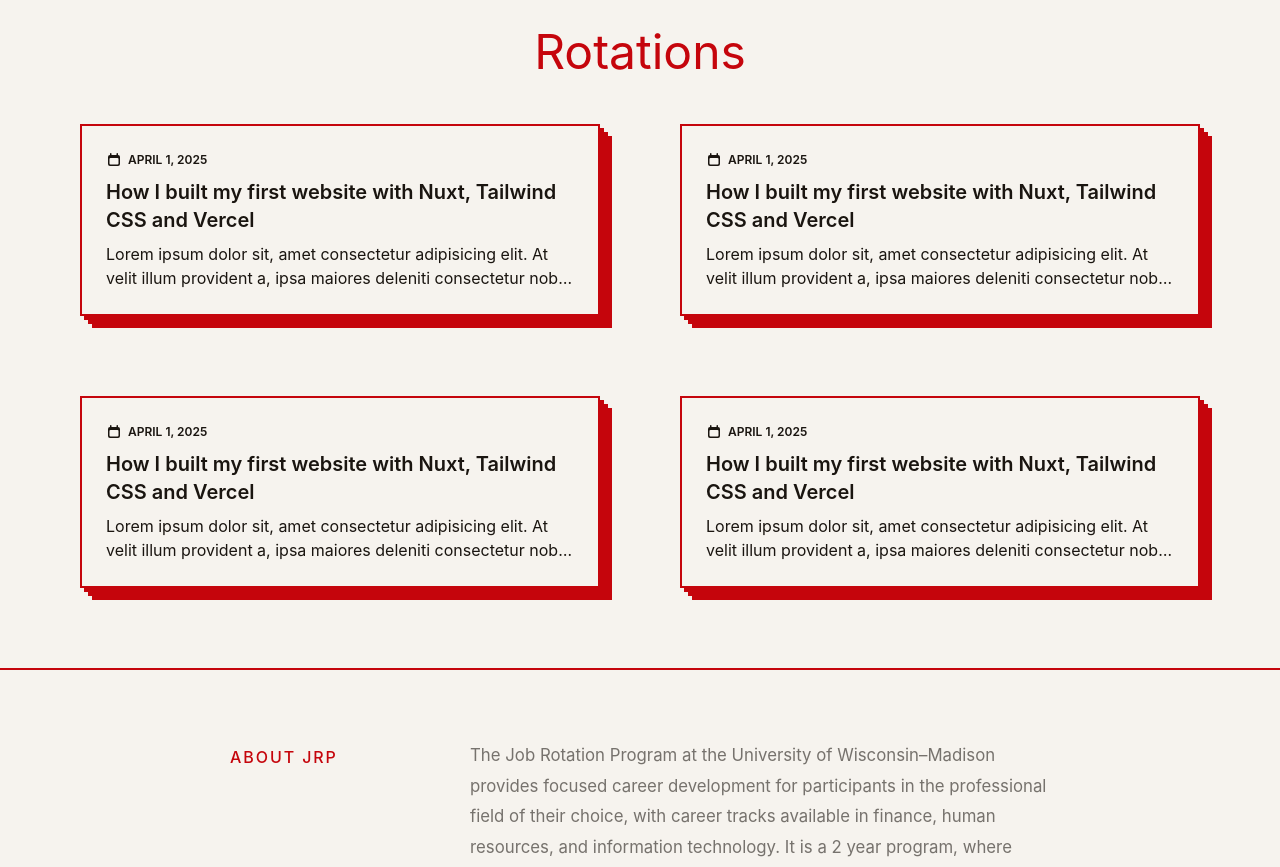
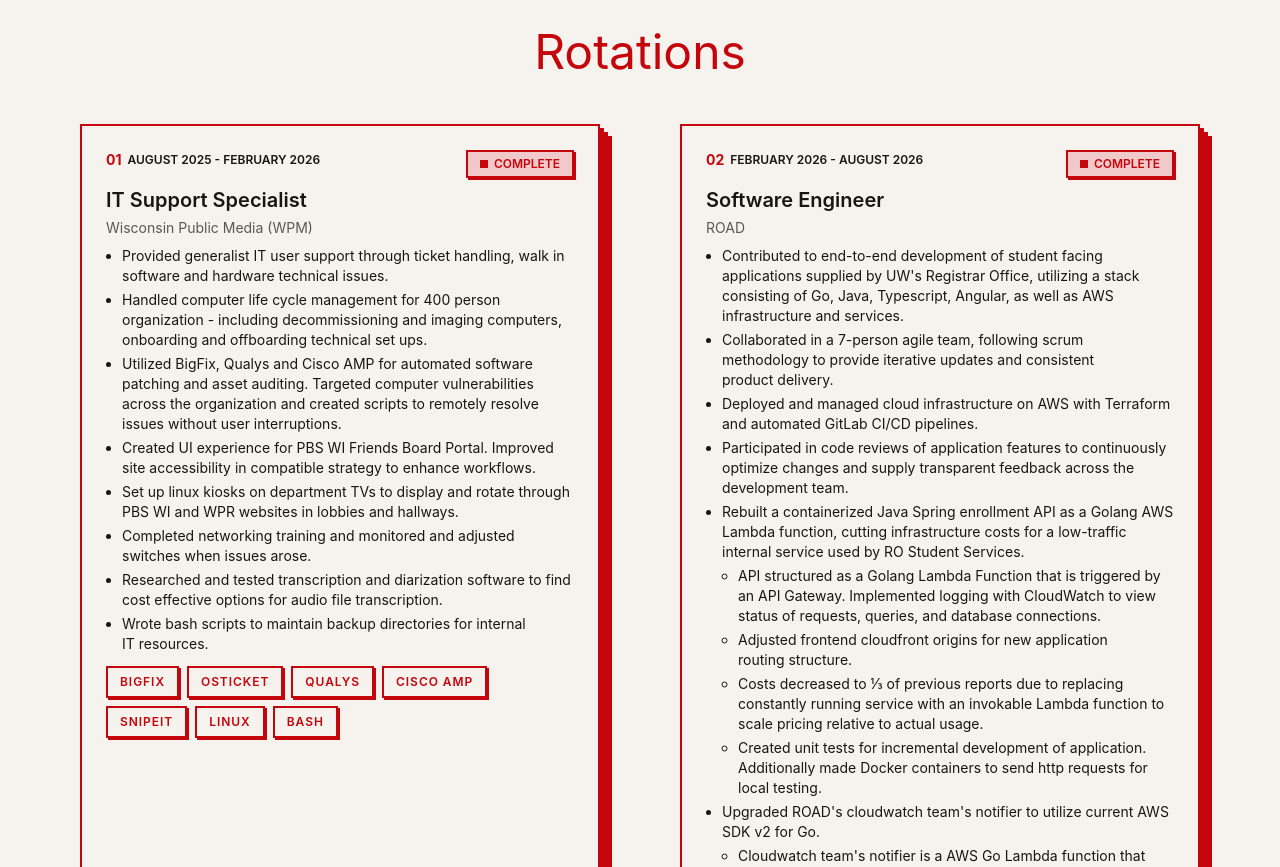
Before and after one commit to river-alaqidy/portfolio, a React (Vite) app: page / in a window 1280 px wide. Shown: the part 600-1467 px from the top of the page. Built offline with nearby package versions, Linux system fonts and the light colour scheme.

Commit message:
rotation cards implemented

```diff
--- a/src/components/JrpPanel.jsx
+++ b/src/components/JrpPanel.jsx
@@ -1,5 +1,11 @@
 import uwLogo from "../assets/images/uw-logo-horizontal-color-web-digital.svg"
-import { prodevCards } from "../data/jrp"
+import { rotations, prodevCards } from "../data/jrp"
+
+const badgeLabels = {
+    done: "Complete",
+    active: "In Progress",
+    next: "Upcoming",
+};
 
 function ProfDev() {
   return (
@@ -66,146 +72,80 @@ function AboutJrp() {
 }
 
 
-function Rotations() {
-    return <div className="px-20 pt-20 pb-20 border-b-2 border-cardinal">
-        <h2 className="text-5xl font- text-center mb-12 text-cardinal">Rotations</h2>
-        <div className="grid grid-cols-2 gap-20">
-        <a
-            href="#"
-            className="transition-color duration-200 block border-2 border-cardinal bg-off-white text-dark p-4 shadow-[4px_4px_0_0,8px_8px_0_0,12px_12px_0_0] shadow-cardinal hover:translate-3 hover:bg-cardinal-light hover:shadow-none hover:text-dark sm:p-6"
-        >
-            <span className="inline-flex items-center gap-1.5">
-                <svg
-                aria-hidden="true"
-                xmlns="http://www.w3.org/2000/svg"
-                viewBox="0 0 16 16"
-                fill="currentColor"
-                className="size-4"
-                >
-                <path
-                    fillRule="evenodd"
-                    d="M4 1.75a.75.75 0 0 1 1.5 0V3h5V1.75a.75.75 0 0 1 1.5 0V3a2 2 0 0 1 2 2v7a2 2 0 0 1-2 2H4a2 2 0 0 1-2-2V5a2 2 0 0 1 2-2V1.75ZM4.5 6a1 1 0 0 0-1 1v4.5a1 1 0 0 0 1 1h7a1 1 0 0 0 1-1V7a1 1 0 0 0-1-1h-7Z"
-                    clipRule="evenodd"
-                />
-                </svg>
+function RotationCard({ rotation }) {
+    return (
+        <div className="transition-color duration-200 block border-2 border-cardinal bg-off-white text-dark p-4 shadow-[4px_4px_0_0,8px_8px_0_0,12px_12px_0_0] shadow-cardinal hover:translate-3 hover:bg-cardinal-light hover:shadow-none hover:text-dark sm:p-6">
+            <div className="flex items-start justify-between gap-4">
+                <span className="inline-flex items-center gap-1.5">
+                    <span className="text-sm font-bold text-cardinal">{rotation.num}</span>
+                    <time className="text-xs/none font-semibold uppercase">
+                        {rotation.period}
+                    </time>
+                </span>
 
-                <time dateTime="2025-04-01" className="text-xs/none font-semibold uppercase">
-                April 1, 2025
-                </time>
-            </span>
+                <span className="inline-flex shrink-0 items-center gap-1.5 border-2 border-cardinal bg-cardinal-light px-3 py-1.5 text-xs/none font-semibold uppercase text-cardinal shadow-[2px_2px_0_0] shadow-cardinal">
+                    <span className="size-2 bg-cardinal"></span>
+                    {badgeLabels[rotation.badge] ?? rotation.badge}
+                </span>
+            </div>
 
-            <h3 className="mt-1 text-xl font-semibold">
-                How I built my first website with Nuxt, Tailwind CSS and Vercel
+            <h3 className="mt-2 text-xl font-semibold">
+                {rotation.title}
             </h3>
 
-            <p className="mt-2 line-clamp-2 text-pretty">
-                Lorem ipsum dolor sit, amet consectetur adipisicing elit. At velit illum provident a, ipsa
-                maiores deleniti consectetur nobis et eaque.
-            </p>
-        </a>
-        <a
-            href="#"
-            className="transition-color duration-200 block border-2 border-cardinal bg-off-white text-dark p-4 shadow-[4px_4px_0_0,8px_8px_0_0,12px_12px_0_0] shadow-cardinal hover:translate-3 hover:bg-cardinal-light hover:shadow-none hover:text-dark sm:p-6"
-        >
-            <span className="inline-flex items-center gap-1.5">
-                <svg
-                aria-hidden="true"
-                xmlns="http://www.w3.org/2000/svg"
-                viewBox="0 0 16 16"
-                fill="currentColor"
-                className="size-4"
-                >
-                <path
-                    fillRule="evenodd"
-                    d="M4 1.75a.75.75 0 0 1 1.5 0V3h5V1.75a.75.75 0 0 1 1.5 0V3a2 2 0 0 1 2 2v7a2 2 0 0 1-2 2H4a2 2 0 0 1-2-2V5a2 2 0 0 1 2-2V1.75ZM4.5 6a1 1 0 0 0-1 1v4.5a1 1 0 0 0 1 1h7a1 1 0 0 0 1-1V7a1 1 0 0 0-1-1h-7Z"
-                    clipRule="evenodd"
-                />
-                </svg>
+            {rotation.org && (
+                <p className="mt-1 text-sm text-dark/70">
+                    {rotation.org}
+                </p>
+            )}
 
-                <time dateTime="2025-04-01" className="text-xs/none font-semibold uppercase">
-                April 1, 2025
-                </time>
-            </span>
+            <ul className="mt-2 list-disc pl-4 space-y-1 text-pretty text-sm">
+                {rotation.bullets.map((bullet, i) =>
+                    typeof bullet === "string" ? (
+                        <li key={i}>{bullet}</li>
+                    ) : (
+                        <li key={i}>
+                            {bullet.text}
+                            <ul className="mt-1 list-[circle] pl-4 space-y-1">
+                                {bullet.subBullets.map((subBullet, j) => (
+                                    <li key={j}>{subBullet}</li>
+                                ))}
+                            </ul>
+                        </li>
+                    )
+                )}
+            </ul>
 
-            <h3 className="mt-1 text-xl font-semibold">
-                How I built my first website with Nuxt, Tailwind CSS and Vercel
-            </h3>
-
-            <p className="mt-2 line-clamp-2 text-pretty">
-                Lorem ipsum dolor sit, amet consectetur adipisicing elit. At velit illum provident a, ipsa
-                maiores deleniti consectetur nobis et eaque.
-            </p>
-        </a>
-        <a
-            href="#"
-            className="transition-color duration-200 block border-2 border-cardinal bg-off-white text-dark p-4 shadow-[4px_4px_0_0,8px_8px_0_0,12px_12px_0_0] shadow-cardinal hover:translate-3 hover:bg-cardinal-light hover:shadow-none hover:text-dark sm:p-6"
-        >
-            <span className="inline-flex items-center gap-1.5">
-                <svg
-                aria-hidden="true"
-                xmlns="http://www.w3.org/2000/svg"
-                viewBox="0 0 16 16"
-                fill="currentColor"
-                className="size-4"
-                >
-                <path
-                    fillRule="evenodd"
-                    d="M4 1.75a.75.75 0 0 1 1.5 0V3h5V1.75a.75.75 0 0 1 1.5 0V3a2 2 0 0 1 2 2v7a2 2 0 0 1-2 2H4a2 2 0 0 1-2-2V5a2 2 0 0 1 2-2V1.75ZM4.5 6a1 1 0 0 0-1 1v4.5a1 1 0 0 0 1 1h7a1 1 0 0 0 1-1V7a1 1 0 0 0-1-1h-7Z"
-                    clipRule="evenodd"
-                />
-                </svg>
-
-                <time dateTime="2025-04-01" className="text-xs/none font-semibold uppercase">
-                April 1, 2025
-                </time>
-            </span>
-
-            <h3 className="mt-1 text-xl font-semibold">
-                How I built my first website with Nuxt, Tailwind CSS and Vercel
-            </h3>
-
-            <p className="mt-2 line-clamp-2 text-pretty">
-                Lorem ipsum dolor sit, amet consectetur adipisicing elit. At velit illum provident a, ipsa
-                maiores deleniti consectetur nobis et eaque.
-            </p>
-        </a>
-        <a
-            href="#"
-            className="transition-color duration-200 block border-2 border-cardinal bg-off-white text-dark p-4 shadow-[4px_4px_0_0,8px_8px_0_0,12px_12px_0_0] shadow-cardinal hover:translate-3 hover:bg-cardinal-light hover:shadow-none hover:text-dark sm:p-6"
-        >
-            <span className="inline-flex items-center gap-1.5">
-                <svg
-                aria-hidden="true"
-                xmlns="http://www.w3.org/2000/svg"
-                viewBox="0 0 16 16"
-                fill="currentColor"
-                className="size-4"
-                >
-                <path
-                    fillRule="evenodd"
-                    d="M4 1.75a.75.75 0 0 1 1.5 0V3h5V1.75a.75.75 0 0 1 1.5 0V3a2 2 0 0 1 2 2v7a2 2 0 0 1-2 2H4a2 2 0 0 1-2-2V5a2 2 0 0 1 2-2V1.75ZM4.5 6a1 1 0 0 0-1 1v4.5a1 1 0 0 0 1 1h7a1 1 0 0 0 1-1V7a1 1 0 0 0-1-1h-7Z"
-                    clipRule="evenodd"
-                />
-                </svg>
-
-                <time dateTime="2025-04-01" className="text-xs/none font-semibold uppercase">
-                April 1, 2025
-                </time>
-            </span>
-
-            <h3 className="mt-1 text-xl font-semibold">
-                How I built my first website with Nuxt, Tailwind CSS and Vercel
-            </h3>
-
-            <p className="mt-2 line-clamp-2 text-pretty">
-                Lorem ipsum dolor sit, amet consectetur adipisicing elit. At velit illum provident a, ipsa
-                maiores deleniti consectetur nobis et eaque.
-            </p>
-        </a>
-    </div>
-    </div>
+            {rotation.chips.length > 0 && (
+                <div className="mt-3 flex flex-wrap gap-2">
+                    {rotation.chips.map((chip, i) => (
+                        <span
+                            key={i}
+                            className="border-2 border-cardinal bg-off-white px-3 py-1.5 text-xs font-semibold uppercase tracking-[0.08em] text-cardinal shadow-[2px_2px_0_0] shadow-cardinal"
+                        >
+                            {chip}
+                        </span>
+                    ))}
+                </div>
+            )}
+        </div>
+    );
 }
 
+function Rotations() {
+    return (
+        <section className="px-20 pt-20 pb-20 border-b-2 border-cardinal">
+            <h2 className="text-5xl font-normal text-center mb-12 text-cardinal">
+                Rotations
+            </h2>
+            <div className="grid grid-cols-2 gap-20">
+                {rotations.map((rotation) => (
+                    <RotationCard key={rotation.num} rotation={rotation} />
+                ))}
+            </div>
+        </section>
+    );
+}
 function JrpHero() {
     return (<div
             className="flex px-[clamp(2rem,7vw,7rem)] py-[clamp(3.5rem,7vw,6rem)] gap-[5rem] items-center border-b-2 border-b border-cardinal"
--- a/src/data/exp.js
+++ b/src/data/exp.js
@@ -42,3 +42,10 @@ const experience = [
 ];
 
 export default experience;
+
+export const sideProjects = [
+  { name: "Project One",   desc: "Short description of what it does and why you built it", lang: "Go",         href: "#" },
+  { name: "Project Two",   desc: "Short description of what it does and why you built it", lang: "JavaScript", href: "#" },
+  { name: "Project Three", desc: "Short description of what it does and why you built it", lang: "React",      href: "#" },
+  { name: "Project Four",  desc: "Short description of what it does and why you built it", lang: "SQL",        href: "#" },
+];
```
Also changed, not shown: src/components/ExpPanel.jsx (+83 -0 lines).
